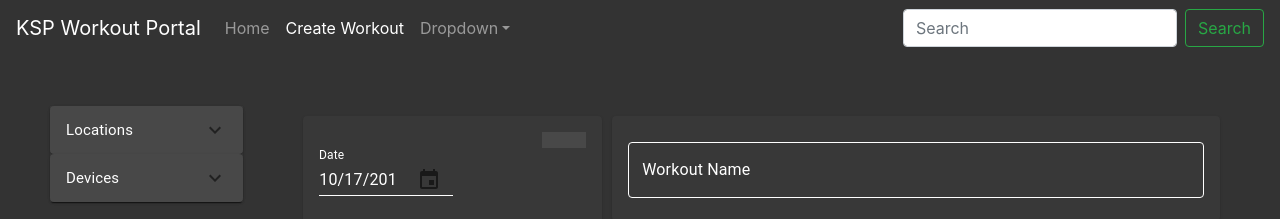
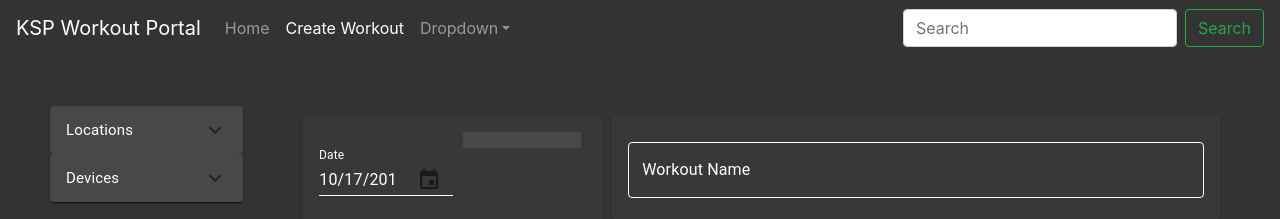
Before and after one commit to ajmeier29/ksp-gym-portal-react, a React (Create React App) app: page /create-workout/Create-Workout-Form in a window 1280 px wide. Shown: the top 219 px of the page. Built offline with nearby package versions, Linux system fonts and the light colour scheme.

Commit message:
Removed Exercise Name text field and fixed Added Times sizing issue

```diff
--- a/src/create-workout/Create-Workout-Form.js
+++ b/src/create-workout/Create-Workout-Form.js
@@ -402,7 +402,7 @@ const CreateWorkoutEntryForm = props => {
             <ControlPointIcon color="primary" onClick={handleSeriesAdd} />
             {<TypographyField title={'Add Series'} h={'h8'} />}
           </ThemeProvider>
-          <div className={classes.gridParent}>
+          <div className={classes.seriesGridParent}>
             {formSeries.map((currElement, index) => (
               <>
                 <Series
@@ -431,8 +431,6 @@ const CreateWorkoutEntryForm = props => {
 
 const listStyles = makeStyles(theme => ({
   root: {
-    width: '100%',
-    maxWidth: 360,
     backgroundColor: theme.palette.background.paper
   }
 }));
@@ -450,6 +448,7 @@ const StyledListItem = withStyles({
 const StyledList = withStyles({
   root: {
     backgroundColor: '#484848',
+    width: '150%',
     '&$selected': {
       backgroundColor: 'red'
     }
--- a/src/create-workout/Workout-Fields.js
+++ b/src/create-workout/Workout-Fields.js
@@ -90,12 +90,12 @@ const Exercise = props => {
               Exercise {props.exercise_number}
             </Typography>
           </ThemeProvider>
-          <div className={classes.workoutTextField}>
+          {/* <div className={classes.workoutTextField}>
             <NormalFormTextField
               labelName="Exercise Number"
               handleChange={props.handleExerciseChange}
             />
-          </div>
+          </div> */}
         </div>
         <div className={classes.exerciseNameGrid}>
           <div className={classes.workoutTextField}>
--- a/src/create-workout/styles.js
+++ b/src/create-workout/styles.js
@@ -96,14 +96,6 @@ const useStyles = makeStyles(theme => ({
     'grid-column': '2/14',
     'grid-row': '1/2'
   },
-  gridParent: {
-    display: 'grid',
-    'grid-template-columns': '1fr 1fr 1fr',
-    // 'grid-template-rows': '10px 100px',
-    'grid-auto-rows': 'minmax(100px, auto)',
-    'grid-gap': '10px',
-    margin: '10px'
-  },
   workoutDateGrid: {
     'grid-column': '1/2',
     'grid-row': '1'
@@ -112,21 +104,38 @@ const useStyles = makeStyles(theme => ({
     'grid-column': '2/4',
     'grid-row': '1'
   },
+  gridParent: {
+    display: 'grid',
+    'grid-template-columns': '1fr 1fr 1fr 1fr',
+    // 'grid-template-rows': '10px 100px',
+    'grid-auto-rows': 'minmax(100px, auto)',
+    'grid-gap': '10px',
+    margin: '10px'
+  },
   seriesGrid: {
     'grid-column': '1/4'
     // 'grid-row': '1'
+  },
+
+  seriesGridParent: {
+    display: 'grid',
+    'grid-template-columns': '1fr 1fr 1fr',
+    // 'grid-template-rows': '10px 100px',
+    'grid-auto-rows': 'minmax(100px, auto)',
+    'grid-gap': '10px',
+    margin: '10px'
   },
   exerciseNumberGrid: {
     'grid-column': '1/2',
     'grid-row': '1'
   },
   exerciseNameGrid: {
-    'grid-column': '2/3',
+    'grid-column': '1/4',
     'grid-row': '1',
     'margin-top': '39px'
   },
   exerciseRepsGrid: {
-    'grid-column': '3/3',
+    'grid-column': '4/4',
     'grid-row': '1',
     'margin-top': '39px'
   },
@@ -160,7 +169,9 @@ const useStyles = makeStyles(theme => ({
     'grid-auto-rows': 'minmax(min-content, max-content)'
   },
   selectedTimesGrid: {
-    'grid-column': '3/3',
+    'grid-column': '1/3',
+
+    'padding-left': '10px',
     'grid-auto-rows': 'minmax(min-content, max-content)'
   }
 }));
```
